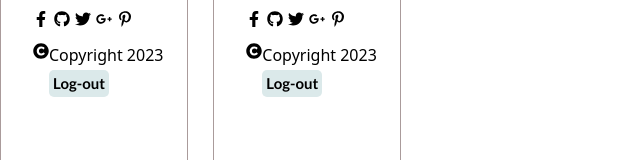
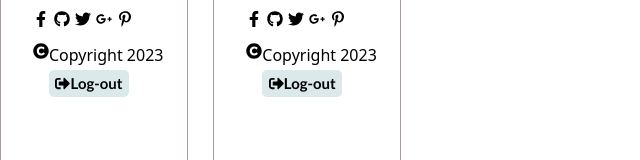
Before and after one commit to cosywasswa/BookItNow-front-end, a React (Create React App) app: page /navigation in a window 1280 px wide. Shown: the part 484-644 px from the top of the page, without its empty margins (0-640 px from the left). Built offline with nearby package versions, Linux system fonts and the light colour scheme.

Commit message:
Update logout button

```diff
--- a/src/components/Nav/nav.css
+++ b/src/components/Nav/nav.css
@@ -81,11 +81,14 @@
   }
 
   .logout-btn {
+    display: flex;
+    justify-content: center;
+    align-items: center;
     font-size: 18px;
-    background-color: rgb(103, 130, 132);
+    background-color: rgb(152, 156, 156);
     font-family: 'Lato', sans-serif;
-    padding: 5px;
-    border-radius: 10px;
+    padding: 2px;
+    border-radius: 5px;
     z-index: 10;
   }
 }
@@ -172,12 +175,15 @@
   }
 
   .logout-btn {
+    display: flex;
+    justify-content: center;
+    align-items: center;
     font-size: 15px;
     font-family: 'Lato', sans-serif;
     font-weight: 700;
     padding: 2px;
     border-radius: 5px;
-    width: 60px;
+    width: 80px;
     background-color: rgb(219, 233, 234);
   }
 }
--- a/src/components/Nav/navigation.js
+++ b/src/components/Nav/navigation.js
@@ -10,6 +10,7 @@ import {
   FaCopyright,
   FaBars,
   FaTimes,
+  FaSignOutAlt,
 } from 'react-icons/fa';
 import './nav.css';
 import { useUser } from '../userAccess/userContext';
@@ -79,7 +80,10 @@ const Navigation = ({ children }) => {
                 <span>Copyright 2023</span>
               </div>
               <div className="logout">
-                <button className="logout-btn" type="button" onClick={handleLogout}>Log-out</button>
+                <button className="logout-btn" type="button" onClick={handleLogout}>
+                  <FaSignOutAlt className="sign-out-icon" />
+                  Log-out
+                </button>
               </div>
             </nav>
           </div>
@@ -113,7 +117,10 @@ const Navigation = ({ children }) => {
                   <span>Copyright 2023</span>
                 </div>
                 <div className="logout-div">
-                  <button className="logout-btn" type="button" onClick={handleLogout}>Log-out</button>
+                  <button className="logout-btn" type="button" onClick={handleLogout}>
+                    <FaSignOutAlt className="sign-out-icon" />
+                    Log-out
+                  </button>
                 </div>
               </div>
             </nav>
```
